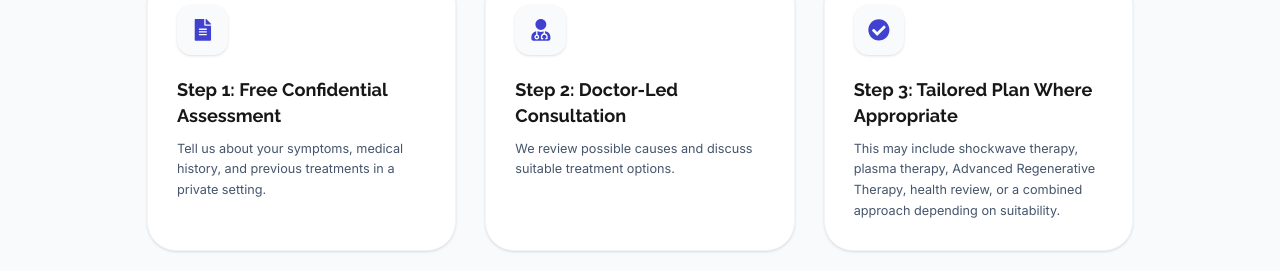
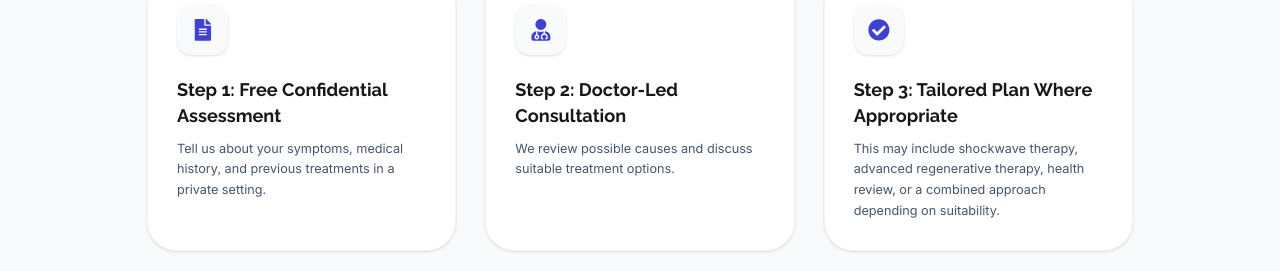
Before and after one commit to binithekid/Healing-PRP-Clinics-Preview, a Next.js app: page /birmingham/erectile-dysfunction-treatment in a window 1280 px wide. Shown: the part 3615-3886 px from the top of the page. Built offline with nearby package versions, Linux system fonts and the light colour scheme.

Commit message:
Update ErectileDysfunctionTreatmentClient.tsx

```diff
--- a/src/components/pages/ErectileDysfunctionTreatmentClient.tsx
+++ b/src/components/pages/ErectileDysfunctionTreatmentClient.tsx
@@ -157,7 +157,7 @@ export default function ErectileDysfunctionTreatmentClient({
     },
     {
       title: "Tailored Plan Where Appropriate",
-      description: "This may include shockwave therapy, plasma therapy, Advanced Regenerative Therapy, health review, or a combined approach depending on suitability.",
+      description: "This may include shockwave therapy, advanced regenerative therapy, health review, or a combined approach depending on suitability.",
       icon: FaCheckCircle,
     },
   ];
```
